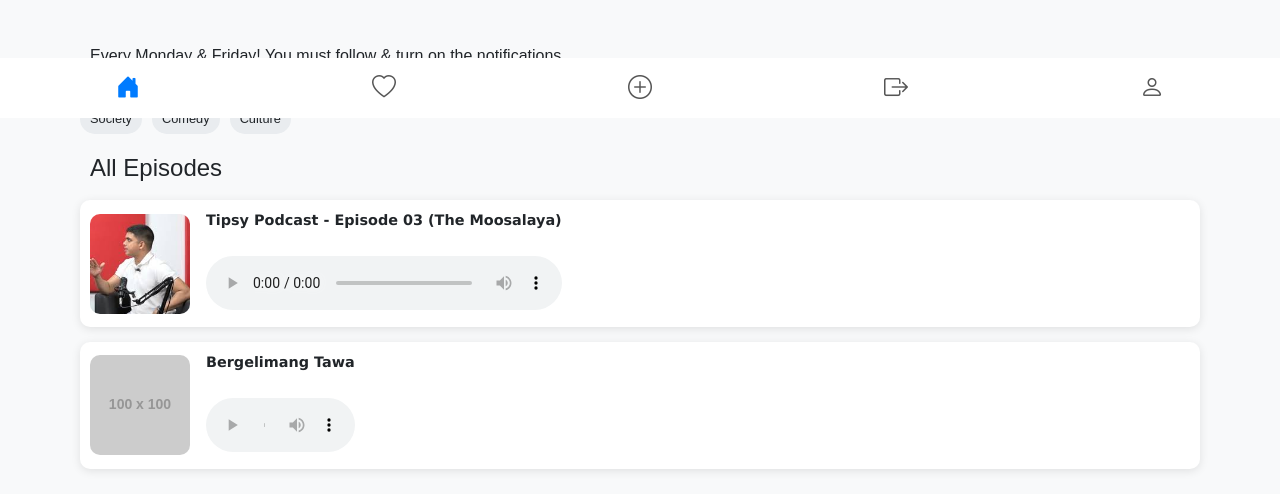
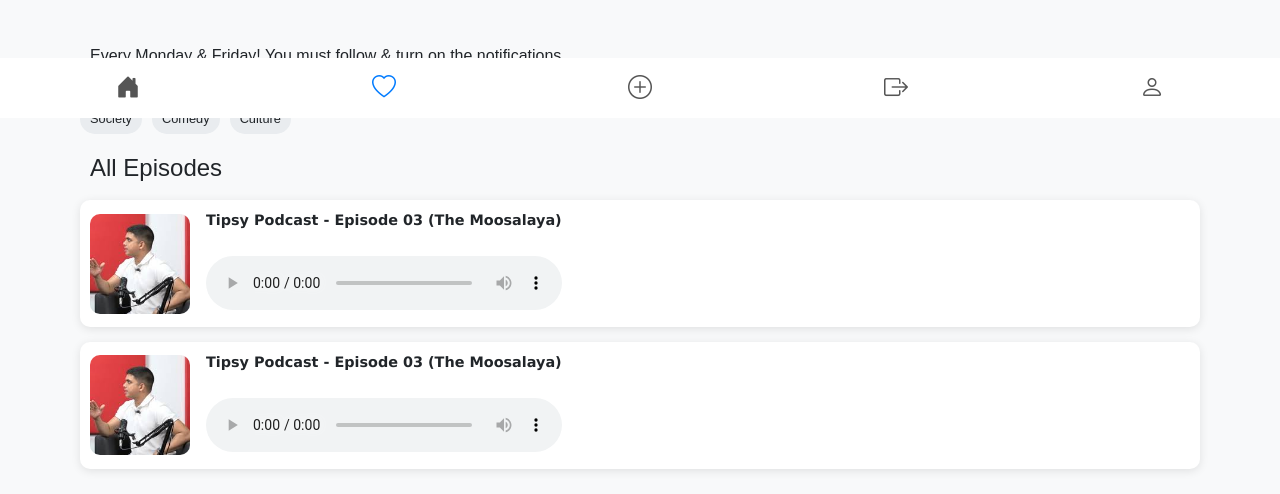
Before and after one commit to Mihiran60/STREAMER, a plain HTML site: page podcast.html in a window 1280 px wide. Shown: the part 682-1176 px from the top of the page. Drawn offline with nearby package versions, Linux system fonts and the light colour scheme; placeholder pictures from the web are drawn by us.

Commit message:
Update podcast.html

```diff
--- a/podcast.html
+++ b/podcast.html
@@ -201,14 +201,15 @@
 
     <!-- Episode 2 -->
     <div class="episode-card d-flex align-items-center">
-      <img src="https://via.placeholder.com/100" alt="Episode Thumbnail">
+      <img src="images (3).jpeg" alt="Episode Thumbnail">
       <div class="ms-3">
-        <p class="episode-title">Bergelimang Tawa</p>
+        <p class="episode-title">Tipsy Podcast - Episode 03 (The Moosalaya)</p>
         <audio controls class="audio-player mt-2">
-          <source src="audio-file-2.mp3" type="audio/mp3">
+          <source src="WhatsApp Audio 2024-12-22 at 12.09.28_36c65f58.mp3" type="audio/mp3">
           Your browser does not support the audio element.
         </audio>
       </div>
+    </div>
     </div>
   </div>
 
@@ -218,8 +219,8 @@
 
   <!-- Bottom Navigation Bar -->
   <div class="bottom-nav">
-    <a href="#" class="active"><i class="bi bi-house-door-fill"></i></a>
-    <a href="podcast.html"><i class="bi bi-heart"></i></a>
+    <a href="#" ><i class="bi bi-house-door-fill"></i></a>
+    <a href="podcast.html" class="active" ><i class="bi bi-heart"></i></a>
     <a href="#"><i class="bi bi-plus-circle"></i></a>
     <a href="#"><i class="bi bi-box-arrow-right"></i></a>
     <a href="#"><i class="bi bi-person"></i></a>
```
